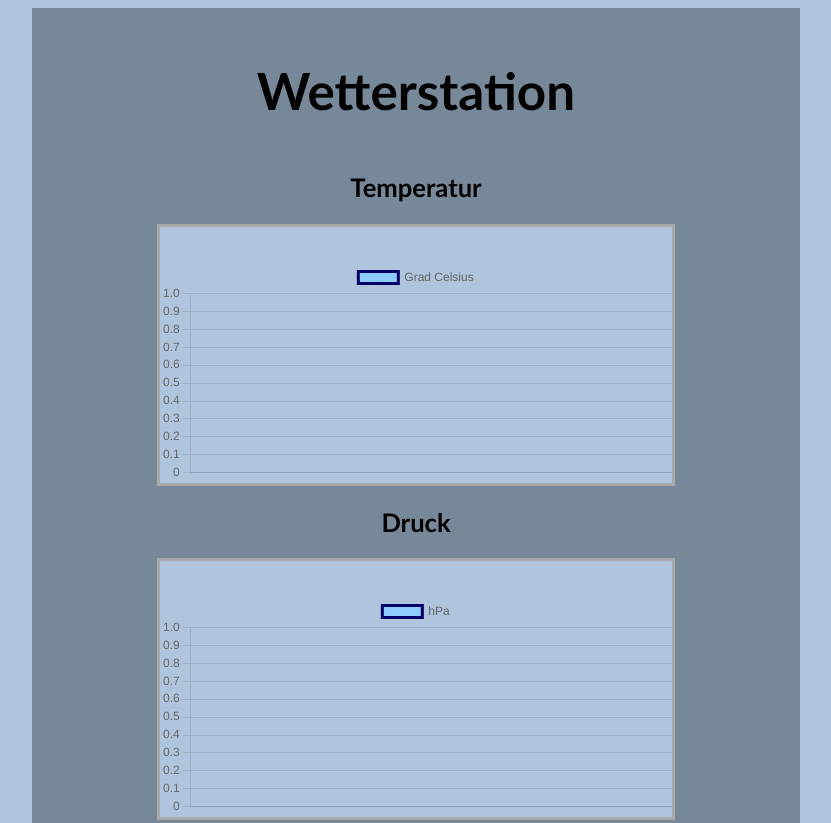
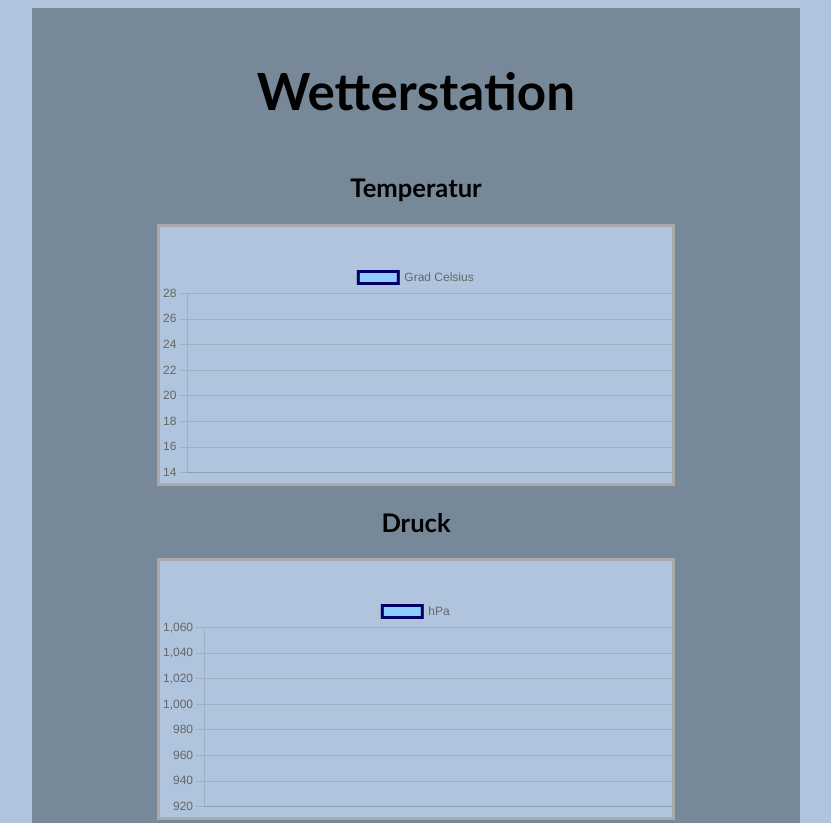
Before and after one commit to derkirgise/supergruppe, a plain HTML site: page Webseite/index.html in a window 1280 px wide. Shown: the top 823 px of the page, without its empty margins (224-1055 px from the left). Drawn offline with nearby package versions, Linux system fonts and the light colour scheme; no server answers.

Commit message:
Scale Chart

```diff
--- a/Webseite/charts.js
+++ b/Webseite/charts.js
@@ -40,6 +40,12 @@ const getConfigTemperature = (id) => {
                 title: {
                     display: true,
                 }
+            },
+            scales: {
+                y: {
+                    suggestedMin: 15,
+                    suggestedMax: 28
+                }
             }
         }
     }
@@ -58,6 +64,12 @@ const getConfigPressure = (id) => {
                 },
                 title: {
                     display: true,
+                }
+            },
+            scales: {
+                y: {
+                    suggestedMin: 920,
+                    suggestedMax: 1050
                 }
             }
         }
@@ -101,10 +113,14 @@ const getChart = (key) => {
 }
 
 const getData = async () => {
-    const response = await fetch("http://192.168.0.132:5001/weatherdata"); //API einfügen
+    const response = await fetch("http://192.168.0.132:5001/weatherdata");
     const data = await response.json();
-    console.log(data);
     return data;
+}
+
+const getWeatherString = async () => {
+    const response = await fetch("http://192.168.0.132:5001/weatherstring");
+    return response.text();
 }
 
 // Labels einfügen, Daten einfügen
@@ -150,6 +166,12 @@ function setAltitude(data) {
     altitudeLabel.innerHTML = data[data.length - 1].altitude + " Meter";
 }
 
+function setWeatherData(weatherString) {
+    var weatherStringLabel = document.getElementById("weather-string");
+
+    weatherStringLabel.innerHTML = weatherString;
+}
+
 function getMinute(number) {
     if (number < 10) {
         return '0' + number;
--- a/Webseite/index.html
+++ b/Webseite/index.html
@@ -59,6 +59,9 @@
             <h1>Wetterstation</h1>
         </div>
         <div class="main-column">
+            <div>
+                <h4 id="weather-string"></h4>
+            </div>
             <div id="temperature">
                 <h2>Temperatur</h2>
                 <div class="box">
@@ -99,5 +102,9 @@
         // set data to charts
    });
 
+   getWeatherString().then(weatherString => {
+        setWeatherData(weatherString);
+   });
+
 </script>
 </html>
```
